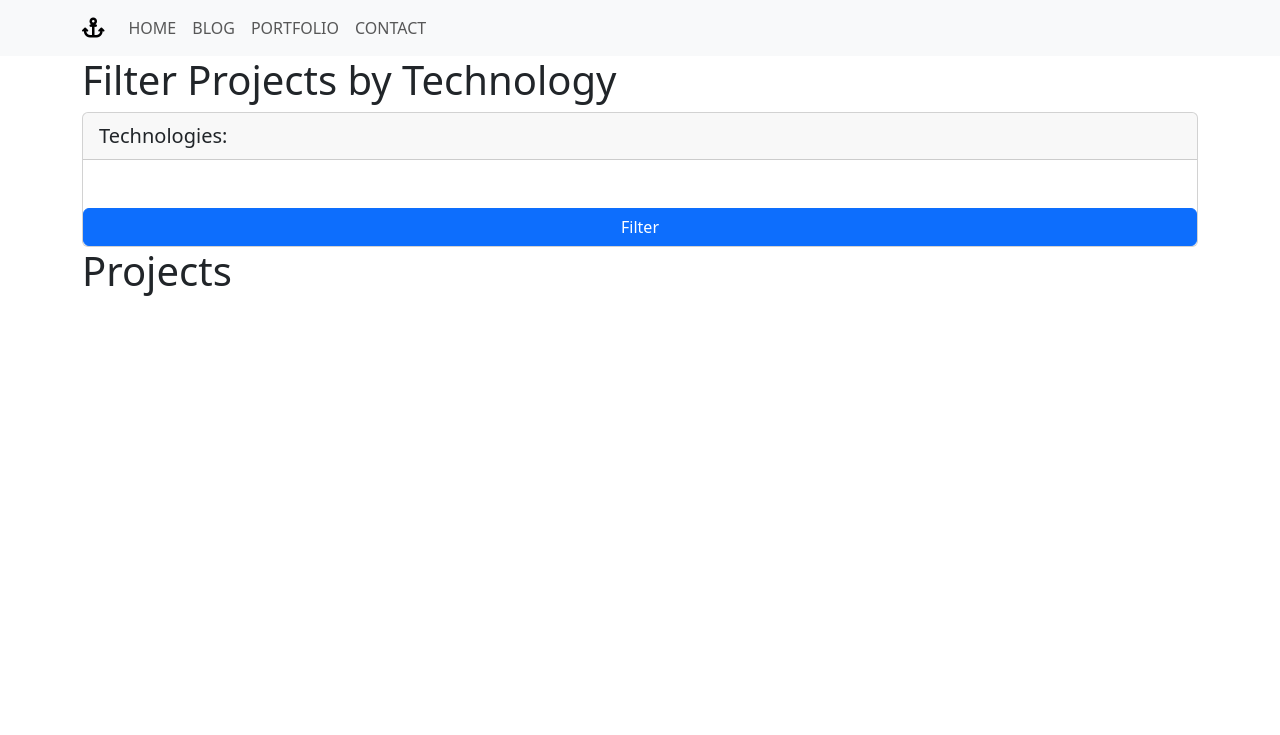
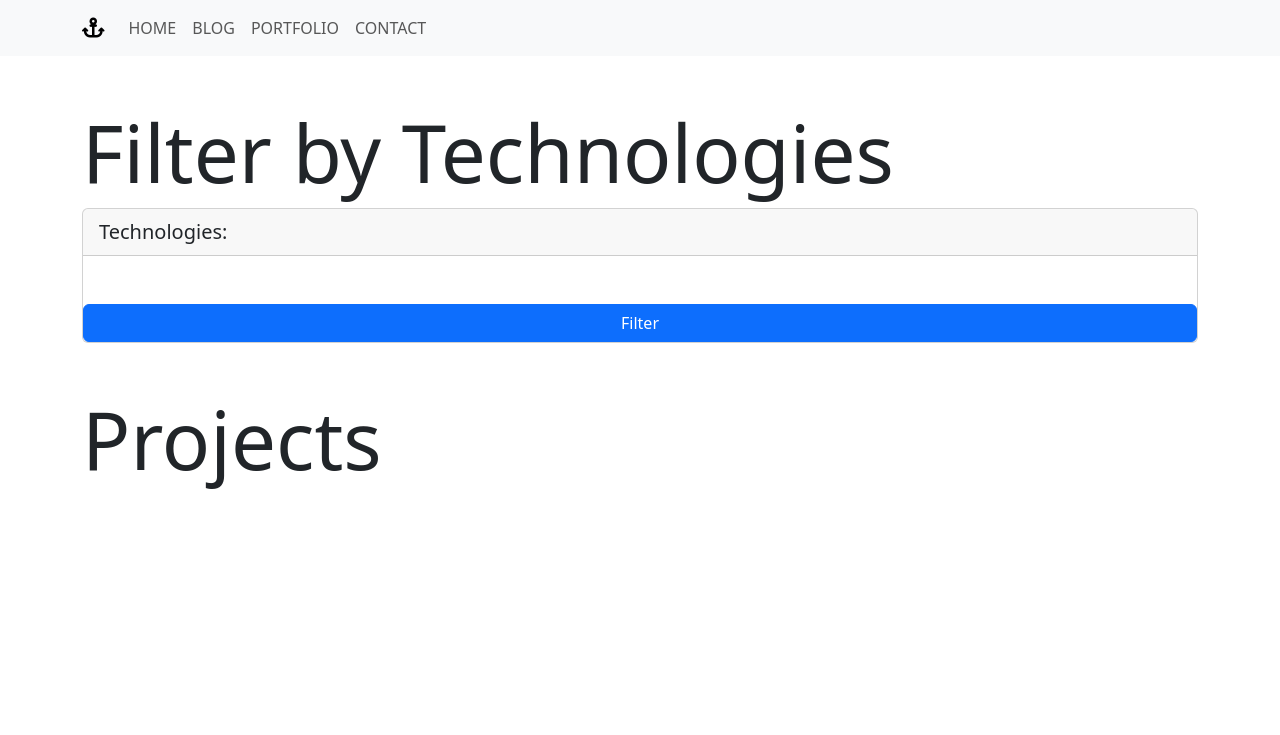
Before and after one commit to SergiFuster/ownwebpage, a Django app: page /portfolio/ in a window 1280 px wide. Shown: the top 735 px of the page. Run offline with Django 5.2, Linux system fonts and the light colour scheme; data that the repository does not hold is empty; some libraries are stand-ins or nearby versions.

Commit message:
Now portfolio is really finished I promise

```diff
--- a/ownwebpage/templates/base.html
+++ b/ownwebpage/templates/base.html
@@ -51,6 +51,10 @@
         distance: '100px',
         reset: true
         });
+        sr.reveal('.appear', {
+        duration: 1000,
+        reset: true
+        });
     </script>
 </body>
 </html>
--- a/portfolio/templates/portfolio_content.html
+++ b/portfolio/templates/portfolio_content.html
@@ -6,8 +6,8 @@
     <title>Document</title>
 </head>
 <body>
-    <div class="container">
-        <h1>Projects</h1>
+    <div class="container bottom_slide">
+        <h1 class="lead display-1">Projects</h1>
         <div class="row">
             {% for project in projects %}
                 <div class="col-md-6 my-3">
--- a/portfolio/templates/portfolio_filter.html
+++ b/portfolio/templates/portfolio_filter.html
@@ -6,8 +6,8 @@
     <title>Document</title>
 </head>
 <body>
-    <div class="container">
-        <h1>Filter Projects by Technology</h1>
+    <div class="container top_slide my-5">
+        <h1 class="lead display-1">Filter by Technologies</h1>
         <form class="card" method="get">
             <div class="form-group">
                 <label class="card-header d-block lead" for="id_technologies">Technologies:</label>
```
